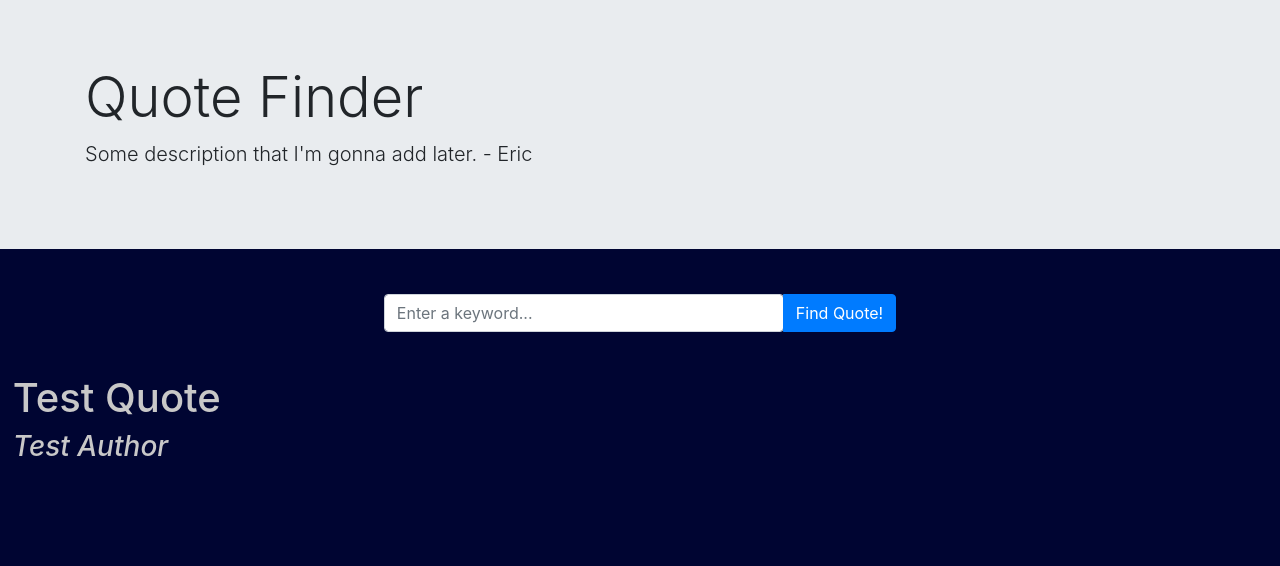
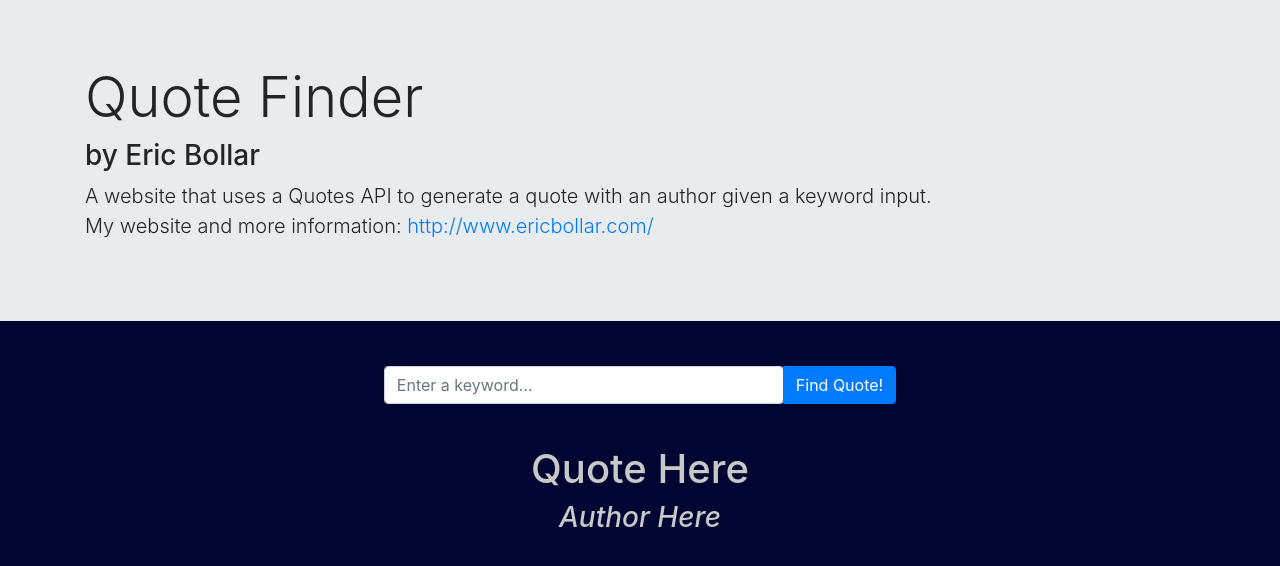
Before and after one commit to EricBollar/QuoteServer, a Flask app: page / in a window 1280 px wide. Shown: the top 566 px of the page. Run offline with Flask 2, Linux system fonts and the light colour scheme; parts of the project's set-up code (start-up, migrations or seed data) failed here and were passed over; some libraries are stand-ins or nearby versions.

Commit message:
mainly fixed certain issues

```diff
--- a/app.py
+++ b/app.py
@@ -5,7 +5,7 @@ app = Flask(__name__)
 
 @app.route('/')
 def index():
-    return render_template('index.html', quote = "Test Quote", author = "Test Author")
+    return render_template('index.html', quote = "Quote Here", author = "Author Here")
 
 @app.route('/cakes')
 def cakes():
--- a/templates/index.html
+++ b/templates/index.html
@@ -3,13 +3,15 @@
 <link rel="stylesheet" media="screen" href="{{ url_for('static', filename='bootstrap.min.css') }}">
 <meta name="viewport" content="width=device-width, initial-scale=1.0">
 <script>
-    $(window).on(
-            function () {
-                document.addEventListener('keydown', (e) => {
+    let searching = false;
+
+    document.addEventListener("keydown", (e) => {
+        console.log("here");
         if (e.code === "Enter") {
+            document.getElementById('searchButton').disabled = false;
             buttonTrigger();
+            console.log("pressed");
         }
-                });
     });
 
     function hideModal() {
@@ -17,8 +19,10 @@
     }
 
     function buttonTrigger() {
+        if (!searching) {
             let button = document.getElementById('searchButton');
             if (button.disabled === false) {
+                searching = true;
                 if ($('input').val() === "") {
                     document.getElementById('exampleModalLabel').innerHTML = "Please enter a keyword to search for a quote.";
                     document.getElementById('myModal').setAttribute('style', 'display: block;');
@@ -27,6 +31,8 @@
                     document.getElementById("searchButtonText").innerHTML = "Finding...";
                     button.setAttribute('disabled', true);
                     getInfo();
+                    searching = false;
+                }
             }
         }
     }
@@ -39,12 +45,17 @@
             success: responseFromSearch,
             error: function (error) {
                 console.log(error);
+                document.getElementById("quoteText").innerText = 'No Quote was Found. Try searching with a different keyword.';
+                document.getElementById("authorText").innerText = 'No Quote = No Author';
+                let button = document.getElementById('searchButton')
+                document.getElementById("spinnySearchButton").setAttribute('style', 'display: none;');
+                document.getElementById("searchButtonText").innerHTML = "Find Quote!";
+                button.removeAttribute('disabled');
             }
         });
     }
 
     function responseFromSearch(response) {
-        console.log(response)
         document.getElementById("quoteText").innerText = '"' + response[0] + '"';
         document.getElementById("authorText").innerText = response[1];
         let button = document.getElementById('searchButton')
@@ -80,8 +91,9 @@
     <div class="flex-container">
         <div class="jumbotron jumbotron-fluid">
             <div class="container">
-                <h1 class="display-4">Quote Finder</h1>
-                <p class="lead">Some description that I'm gonna add later. - Eric</p>
+                <h1 class="display-4">Quote Finder</h1><h3>by Eric Bollar</h3>
+                <p class="lead">A website that uses a Quotes API to generate a quote with an author given a keyword input.<br>
+                    My website and more information: <a href="http://www.ericbollar.com/" target="_blank">http://www.ericbollar.com/</a></p>
             </div>
         </div>
 
@@ -100,9 +112,9 @@
         </div>
 
         <section>
-            <h1 id="quoteText">{{ quote }}</h1>
+            <h1 style="position: relative; text-align: center;" id="quoteText">{{ quote }}</h1>
             <em>
-                <h3 id="authorText">{{ author }}</h3>
+                <h3 style="position: relative; text-align: center;" id="authorText">{{ author }}</h3>
             </em>
         </section>
     </div>
```
Also changed, not shown: quoteAPI.py (+7 -3 lines). Lines whose indentation alone changed are shown as unchanged.
